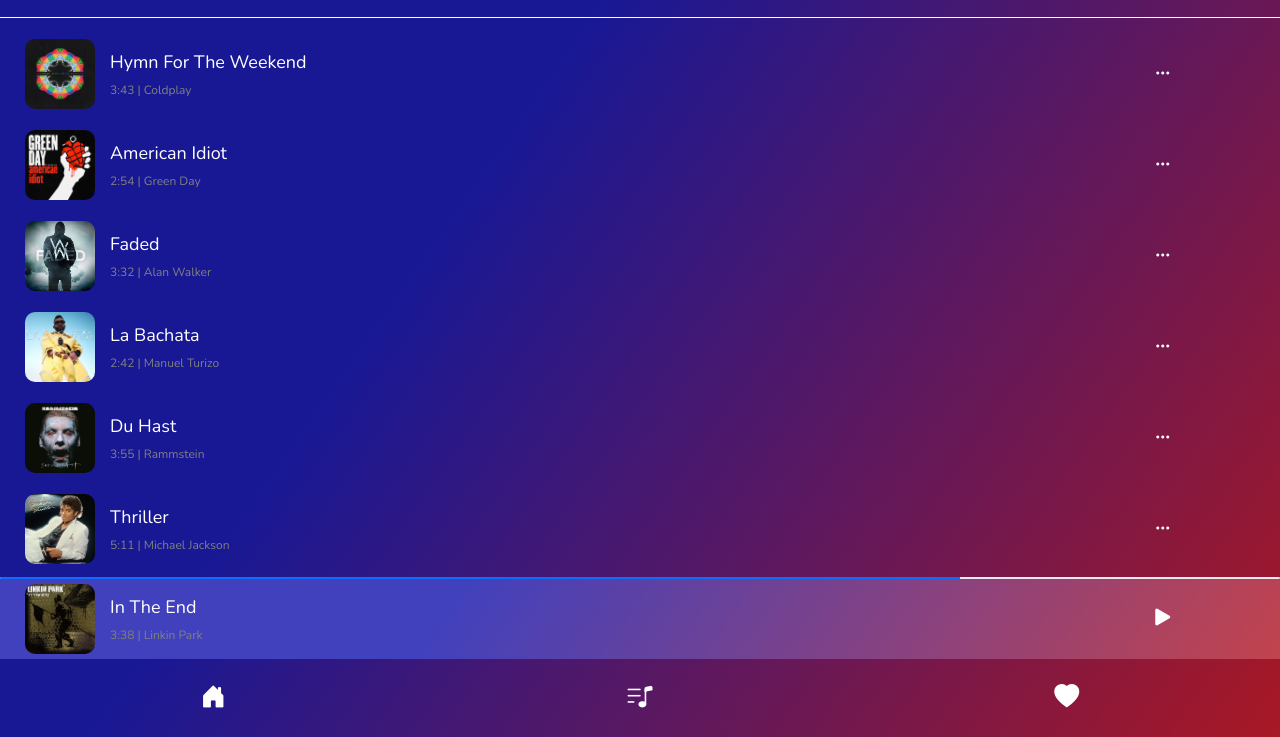
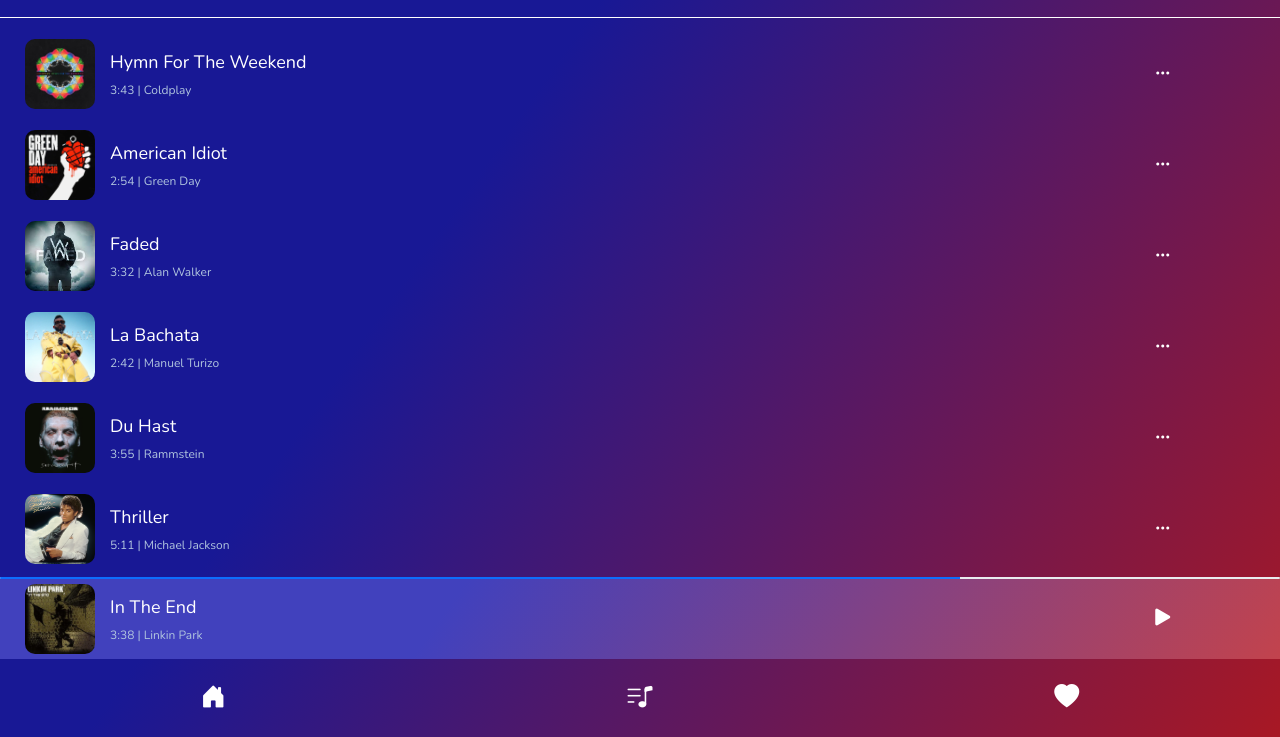
Before and after one commit to JuanDavidZabalaTapiero/Music-player, a plain HTML site: page index.html in a window 1280 px wide. Shown: the part 63-800 px from the top of the page. Drawn offline with nearby package versions, Linux system fonts and the light colour scheme; files whose address does not match are found by name.

Commit message:
Cambié el color del <p> del artista

```diff
--- a/src/css/style.scss
+++ b/src/css/style.scss
@@ -116,7 +116,7 @@
 
                         p.autor {
                             font-size: 12px;
-                            color: gray;
+                            color: lightsteelblue;
                         }
                     }
                 }
@@ -175,7 +175,7 @@
 
                         p.autor {
                             font-size: 12px;
-                            color: gray;
+                            color: lightsteelblue;
                         }
                     }
                 }
```
Also changed, not shown: src/css/style.css, 1 other file.
